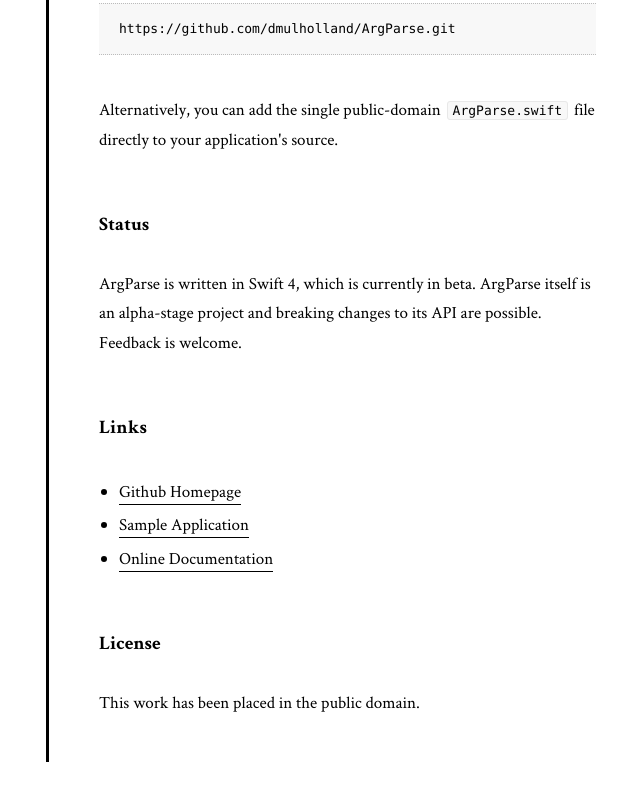
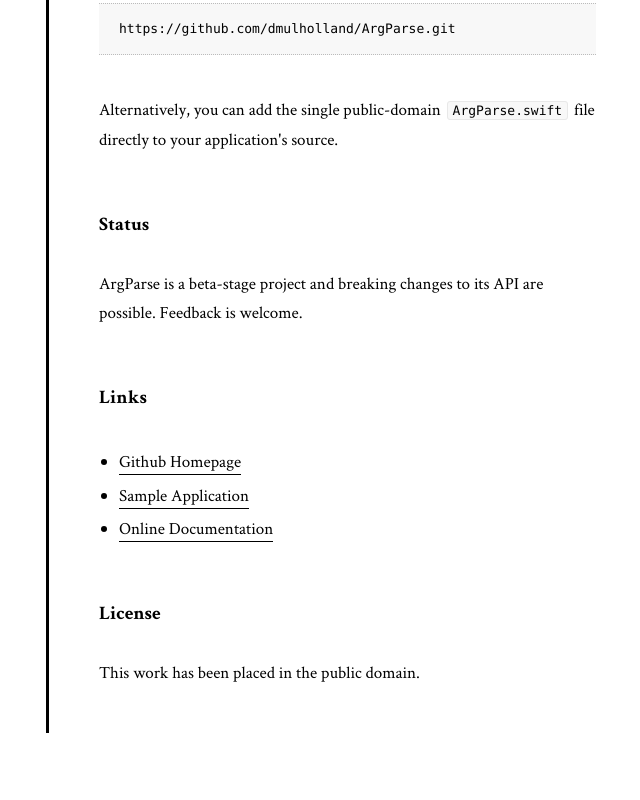
Before and after one commit to dmulholl/argparser, a plain HTML site: page Docs/out/index.html in a window 1280 px wide. Shown: the part 994-1794 px from the top of the page, without its empty margins (474-1114 px from the left). After the commit the page ends 1767 px from the top, so only its background shows below. Drawn offline with Linux system fonts and the light colour scheme.

Commit message:
Update documentation

```diff
--- a/Docs/out/index.html
+++ b/Docs/out/index.html
@@ -96,7 +96,7 @@
 Status
 </h3>
 <p>
-ArgParse is written in Swift 4, which is currently in beta. ArgParse itself is an alpha-stage project and breaking changes to its API are possible. Feedback is welcome.
+ArgParse is a beta-stage project and breaking changes to its API are possible. Feedback is welcome.
 </p>
 <h3 id="links">
 Links
```
Also changed, not shown: 1 other file.
